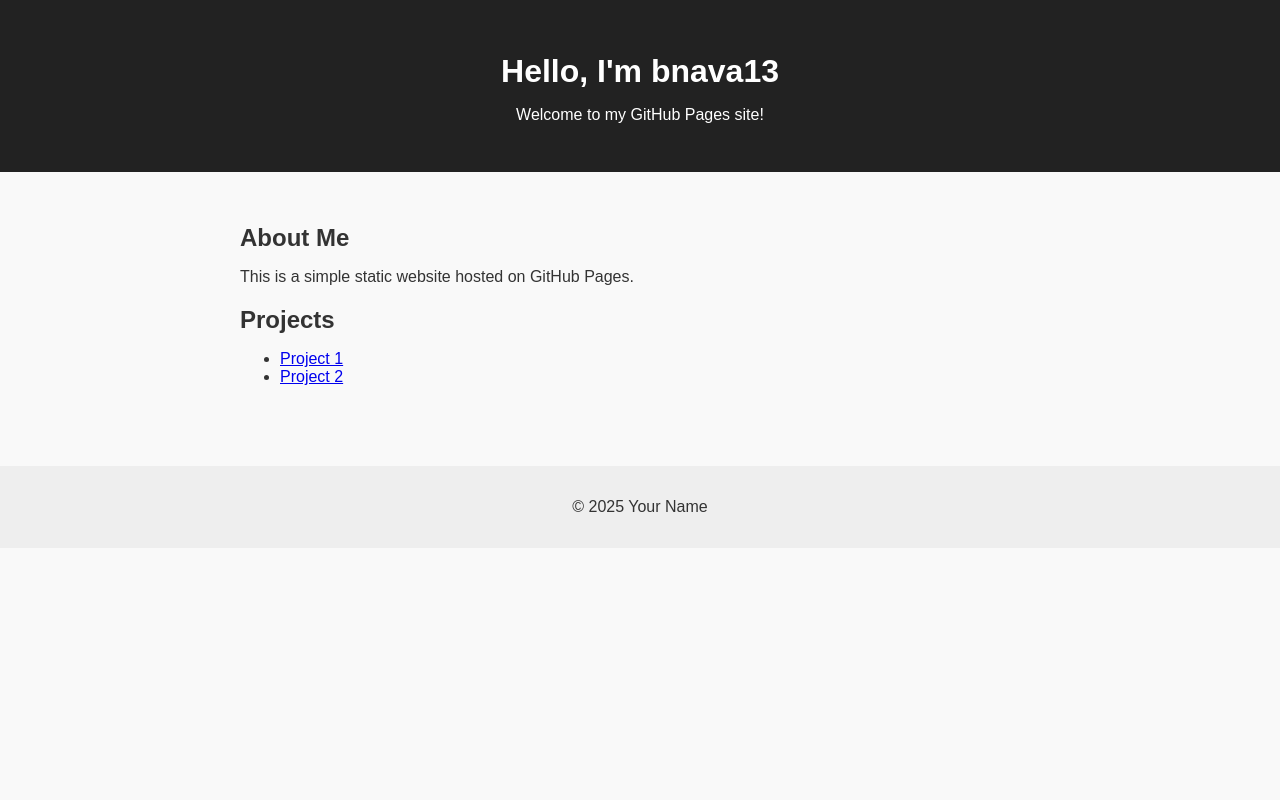
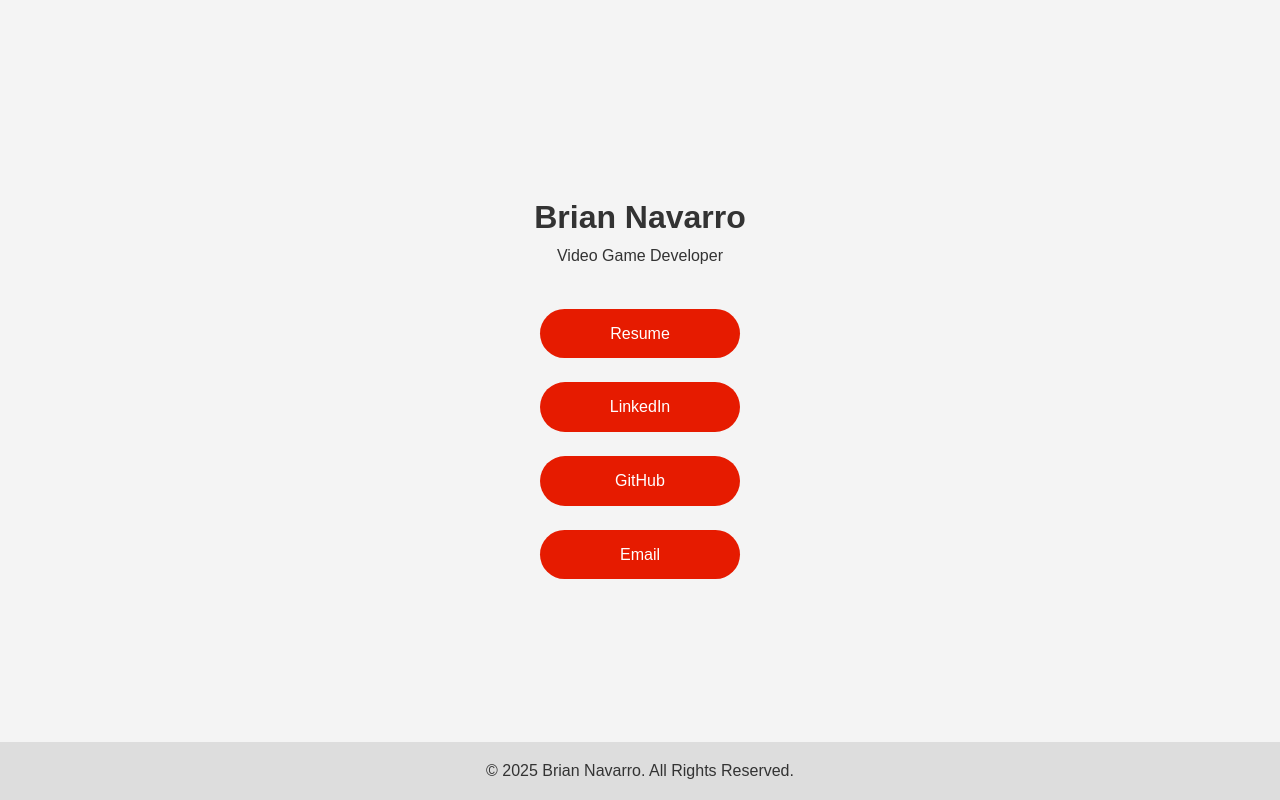
Before and after one commit to bnava13/bnava13.github.io, a plain HTML site: page index.html in a window 1280 px wide. Drawn offline with Linux system fonts and the light colour scheme.

Commit message:
Basic Functions Implemented

```diff
--- a/index.html
+++ b/index.html
@@ -3,32 +3,31 @@
 <head>
   <meta charset="UTF-8" />
   <meta name="viewport" content="width=device-width, initial-scale=1.0" />
-  <title>Welcome to My GitHub Page</title>
+  <title>Brian Navarro</title>
+  <link href="https://fonts.googleapis.com/css2?family=Noto+Serif+Dives+Akuru&display=swap" rel="stylesheet">
   <link rel="stylesheet" href="style.css" />
 </head>
 <body>
   <header>
-    <h1>Hello, I'm bnava13</h1>
-    <p>Welcome to my GitHub Pages site!</p>
+    <!-- Optional: add your profile picture -->
+    <!-- <img src="images/profile.jpg" alt="Profile Picture" class="profile-img" /> -->
+    <h1>Brian Navarro</h1>
+    <p>Video Game Developer</p>
   </header>
 
   <main>
-    <section>
-      <h2>About Me</h2>
-      <p>This is a simple static website hosted on GitHub Pages.</p>
-    </section>
-
-    <section>
-      <h2>Projects</h2>
+    <section class="links">
       <ul>
-        <li><a href="https://github.com/your-username/project-1">Project 1</a></li>
-        <li><a href="https://github.com/your-username/project-2">Project 2</a></li>
+        <li><a href="assets/Game Developer Resume 2025.pdf" target="_blank">Resume</a></li>
+        <li><a href="https://www.linkedin.com/in/brian-navarro-2944bb239/" target="_blank">LinkedIn</a></li>
+        <li><a href="https://github.com/bnava13" target="_blank">GitHub</a></li>
+        <li><a href="mailto:bnavarro1314@gmail.com" target="_blank">Email</a></li>
       </ul>
     </section>
   </main>
 
   <footer>
-    <p>&copy; 2025 Your Name</p>
+    <p>&copy; 2025 Brian Navarro. All Rights Reserved.</p>
   </footer>
 </body>
 </html>
--- a/style.css
+++ b/style.css
@@ -1,31 +1,70 @@
-body {
-  font-family: Arial, sans-serif;
+/* Reset some basic elements for consistency */
+* {
+  box-sizing: border-box;
   margin: 0;
   padding: 0;
-  background: #f9f9f9;
+}
+
+body {
+  font-family: 'Noto Serif Dives Akuru', sans-serif;
+  background: #f4f4f4;
+  display: flex;
+  flex-direction: column;
+  align-items: center;
+  line-height: 1.6;
   color: #333;
 }
 
+/* Header styles */
 header {
-  background: #222;
-  color: #fff;
-  padding: 2em 1em;
   text-align: center;
+  margin: 12em 0 1em 0;
 }
 
-main {
-  padding: 2em;
-  max-width: 800px;
-  margin: auto;
+/* Optional profile image styling */
+.profile-img {
+  width: 120px;
+  height: 120px;
+  border-radius: 50%;
+  margin-bottom: 1em;
 }
 
-h1, h2 {
-  margin-bottom: 0.5em;
+/* Links section styling */
+.links ul {
+  list-style: none;
+  padding: 0;
 }
 
+.links li {
+  margin: 1.5em 0;
+}
+
+.links a {
+  display: inline-flex;
+  align-items: center;
+  justify-content: center;
+  text-align: center;
+  width: 200px;
+  text-decoration: none;
+  color: #fff;
+  background: #e61b00;
+  padding: 0.75em 1.5em;
+  border-radius: 25px;
+  transition: background 0.3s ease;
+  margin: 0 auto;
+}
+
+.links a:hover {
+  background: #b50c00;
+}
+
+/* Footer styling */
 footer {
+  margin-top: 3em;
+  padding: 1em;
+  background: #ddd;
+  width: 100%;
   text-align: center;
-  padding: 1em;
-  background: #eee;
-  margin-top: 2em;
+  position: fixed;
+  bottom: 0;
 }
```
Also changed, not shown: 1 other file.
